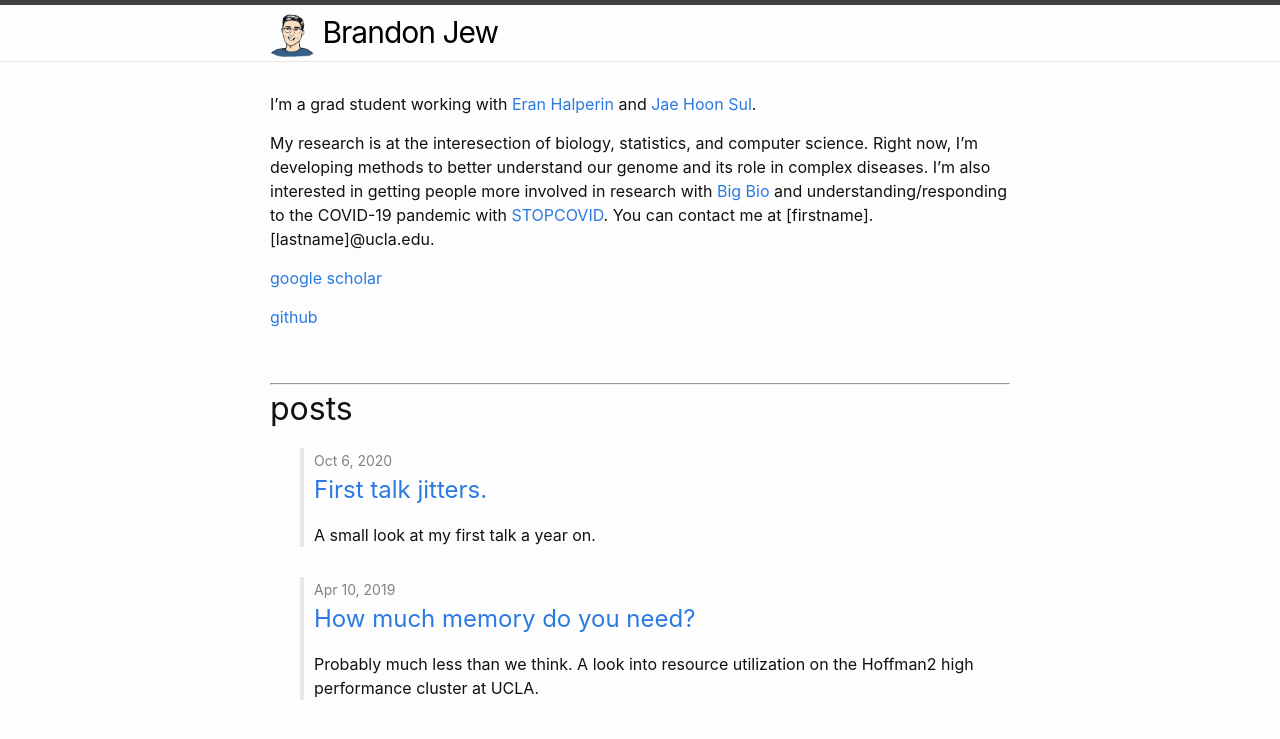
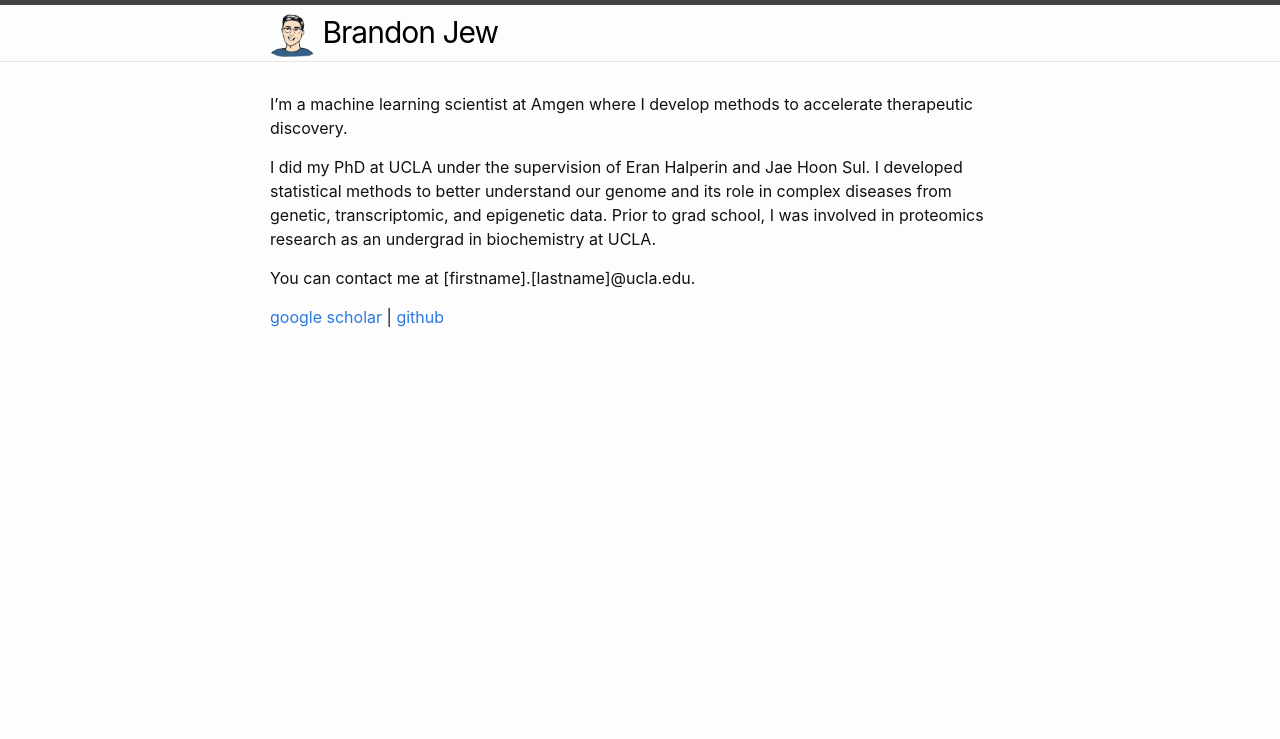
Before and after one commit to brandonjew/brandonjew.github.io, a Jekyll site: the page built from index.md, in a window 1280 px wide. Shown: the top 739 px of the page. Built offline with Jekyll 4.4.1, drawn with Linux system fonts in a browser that asks for light colours.

Commit message:
new chapter in life.

```diff
--- a/index.md
+++ b/index.md
@@ -3,23 +3,13 @@ layout: home
 page.title:
 ---
 
+I'm a machine learning scientist at Amgen where I develop methods to accelerate therapeutic discovery.
 
-I'm a grad student working with
-[Eran Halperin](https://www.eranhalperingenomics.com/){:target="_blank"} and
-[Jae Hoon Sul](https://jaehoonsullab.semel.ucla.edu/){:target="_blank"}.
+I did my PhD at UCLA under the supervision of Eran Halperin and Jae Hoon Sul. I developed statistical methods to better understand our genome and its role in complex diseases from genetic, transcriptomic, and epigenetic data. Prior to grad school, I was involved in proteomics research as an undergrad in biochemistry at UCLA.
 
-My research is at the interesection of biology, statistics, and computer science.
-Right now, I'm developing methods to better understand our genome and its role in
-complex diseases.
-I'm also interested in getting people more involved in research with [Big Bio](https://www.big-bio.org/){:target="_blank"} and understanding/responding to the COVID-19 pandemic with [STOPCOVID](https://stopcovid19together.org/){:target="_blank"}.
+
 You can contact me at [firstname].[lastname]@ucla.edu.
 
-[google scholar](https://scholar.google.com/citations?user=yF4ue3kAAAAJ&hl=en){:target="_blank"}
-
-[github](https://github.com/brandonjew){:target="_blank"}
+[google scholar](https://scholar.google.com/citations?user=yF4ue3kAAAAJ&hl=en){:target="_blank"} \| [github](https://github.com/brandonjew){:target="_blank"}
 
 <br>
-
-****
-
-# posts
```
Also changed, not shown: _drafts/2019-04-10-server-stats.markdown (renamed from _posts/2019-04-10-server-stats.markdown), _drafts/2020-10-06-first-talk.markdown (renamed from _posts/2020-10-06-first-talk.markdown).
